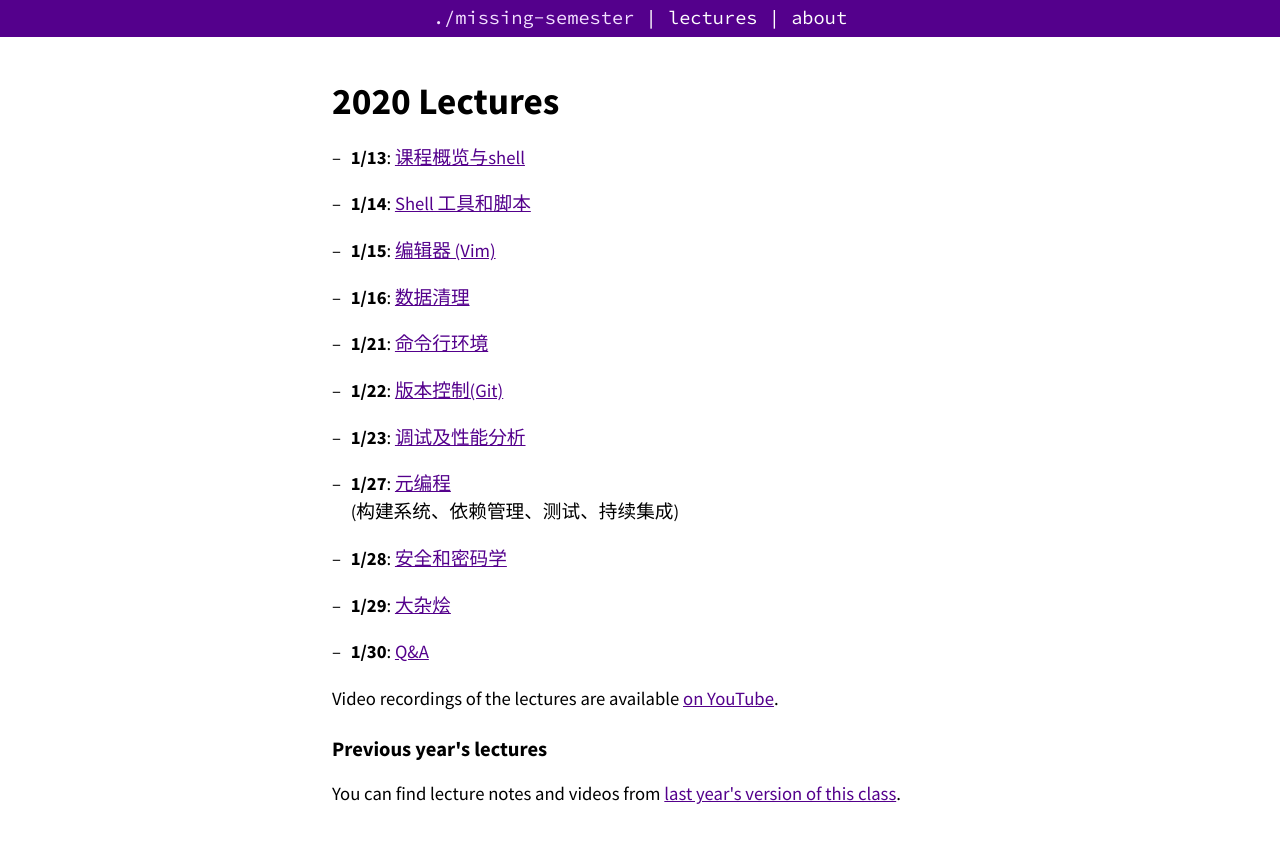
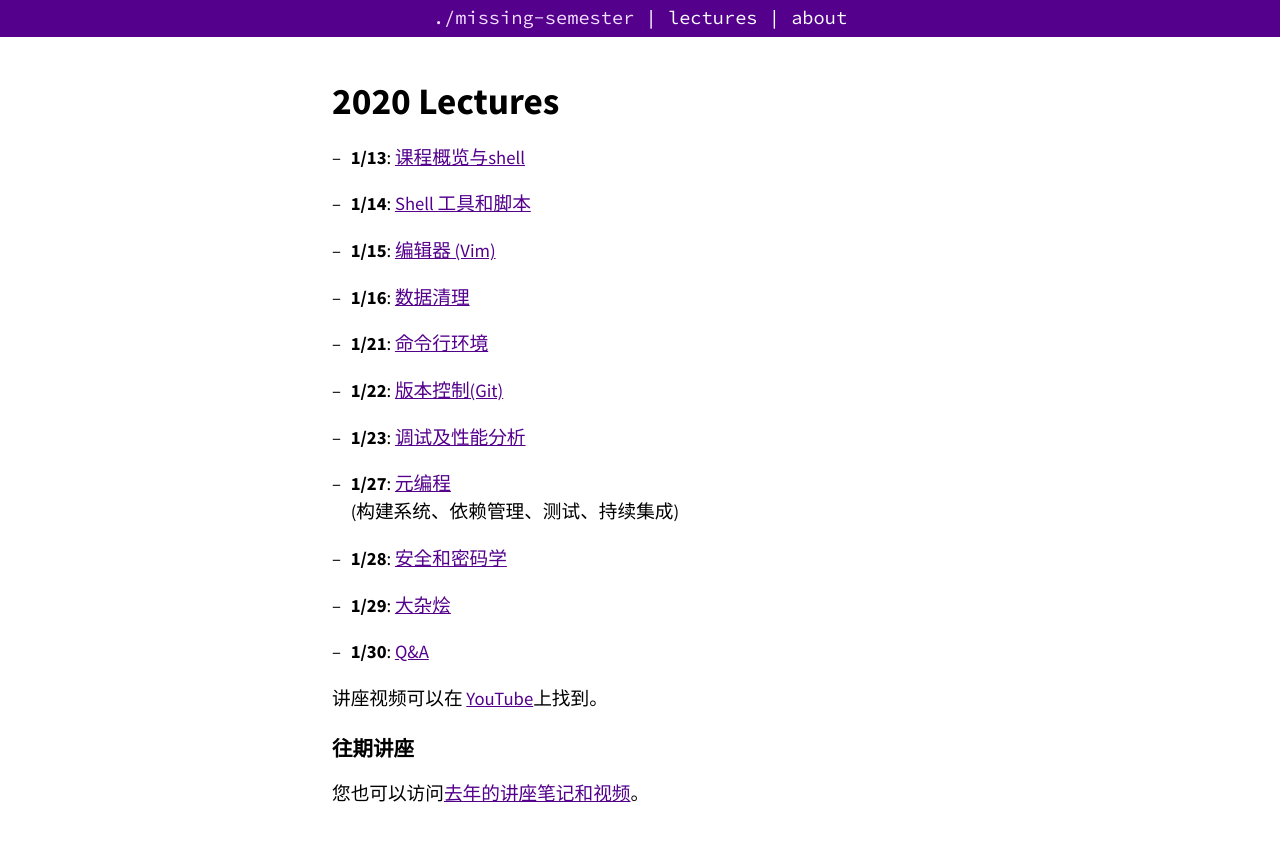
Before and after one commit to missing-semester-cn/missing-semester-cn.github.io, a Jekyll site: the page built from _2020/index.html, in a window 1280 px wide. Shown: the top 843 px of the page. Built offline with Jekyll 4.4.1, drawn with Linux system fonts in a browser that asks for light colours.

Commit message:
trans lectures

```diff
--- a/_2020/index.html
+++ b/_2020/index.html
@@ -28,8 +28,9 @@ excerpt: '' # work around a bug
   {% endfor %}
 </ul>
 
-Video recordings of the lectures are available <a href="https://www.youtube.com/playlist?list=PLyzOVJj3bHQuloKGG59rS43e29ro7I57J">on YouTube</a>.
+讲座视频可以在 <a href="https://www.youtube.com/playlist?list=PLyzOVJj3bHQuloKGG59rS43e29ro7I57J">YouTube</a>上找到。
 
-<h2>Previous year's lectures</h2>
 
-<p>You can find lecture notes and videos from <a href="/2019/">last year's version of this class</a>.</p>
+<h2>往期讲座</h2>
+
+<p>您也可以访问<a href="/2019/">去年的讲座笔记和视频</a>。</p>
```
Also changed, not shown: index.md (+3 -3 lines).
